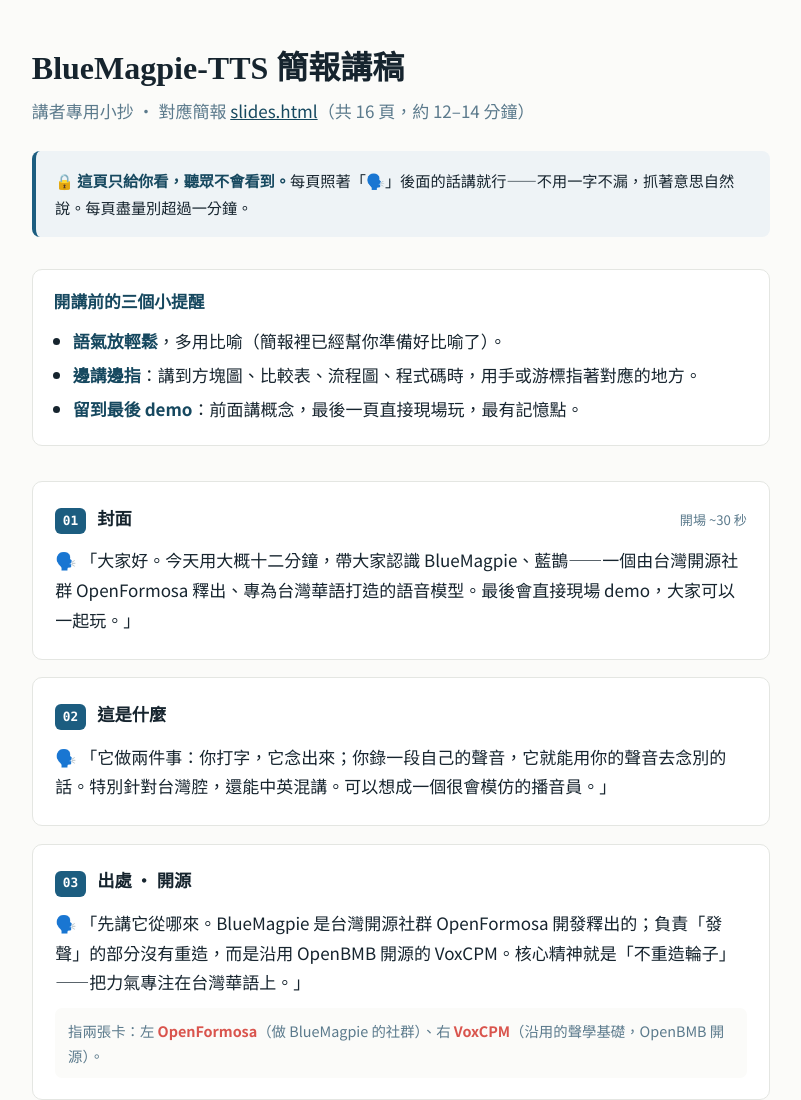
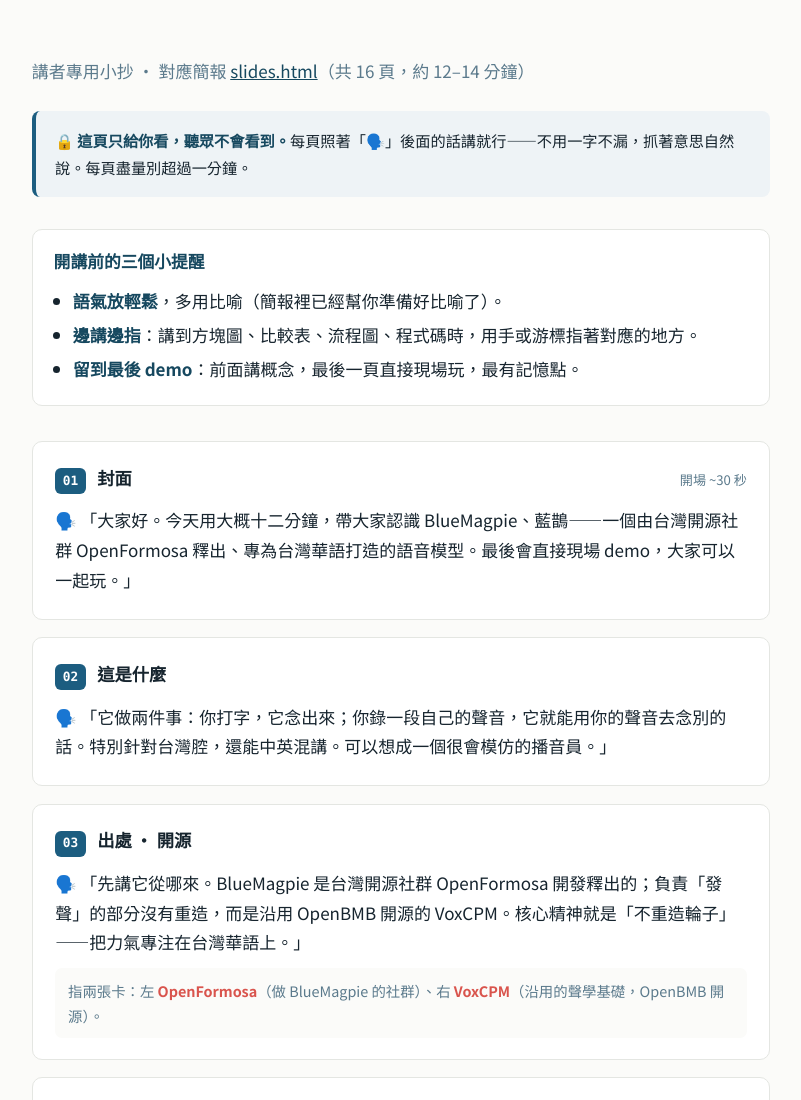
Before and after one commit to cutedogspark/bluemagpie-tts-portal, a website: page portal/script.html in a window 1280 px wide. Shown: the top 1100 px of the page, without its empty margins (239-1040 px from the left). Drawn offline with Linux system fonts and the light colour scheme.

Commit message:
docs: drop redundant title heading on presenter script page

```diff
--- a/portal/script.html
+++ b/portal/script.html
@@ -40,7 +40,6 @@
 </head>
 <body>
 <div class="wrap">
-  <h1>BlueMagpie-TTS 簡報講稿</h1>
   <p class="sub">講者專用小抄 · 對應簡報 <a href="slides.html">slides.html</a>（共 16 頁，約 12–14 分鐘）</p>
 
   <div class="banner">
```
